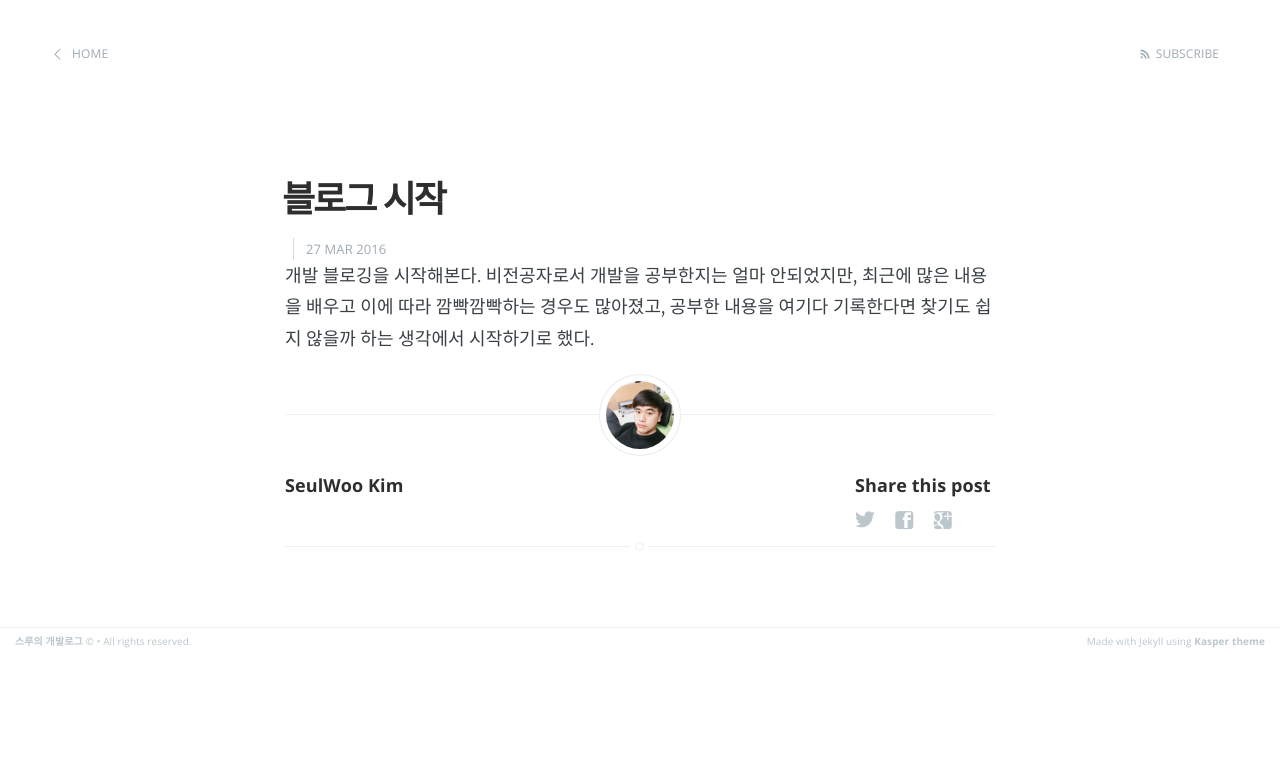
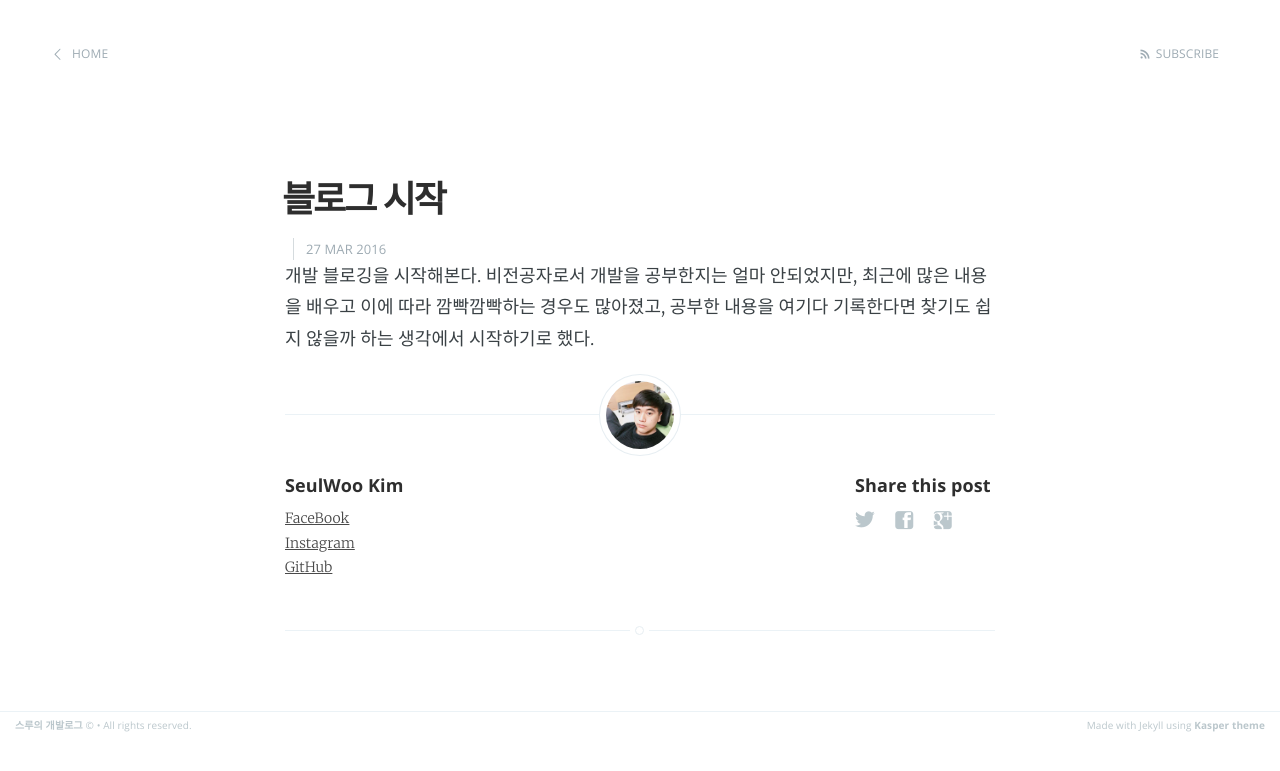
Before and after one commit to ThroughKim/throughkim.github.com, a Jekyll site: the page built from _posts/2016-03-27-blog-start.markdown, in a window 1280 px wide. Shown: the top 771 px of the page. Built offline with Jekyll 4.4.1, drawn with Linux system fonts in a browser that asks for light colours; Markdown is read by kramdown in place of the engine named in the settings.

Commit message:
bio수정

```diff
--- a/_layouts/post.html
+++ b/_layouts/post.html
@@ -72,7 +72,9 @@
                     <h4> {{ site.author }} </h4>
                     <!-- Author Bio -->
                     <p>
-
+                        <a href="https://www.facebook.com/seulwoo.kim.9">FaceBook</a><br>
+                        <a href="https://www.instagram.com/trough_kim/">Instagram</a><br>
+                        <a href="https://github.com/ThroughKim">GitHub</a>
                     </p>
                 </section>
             {% endif %}
```
